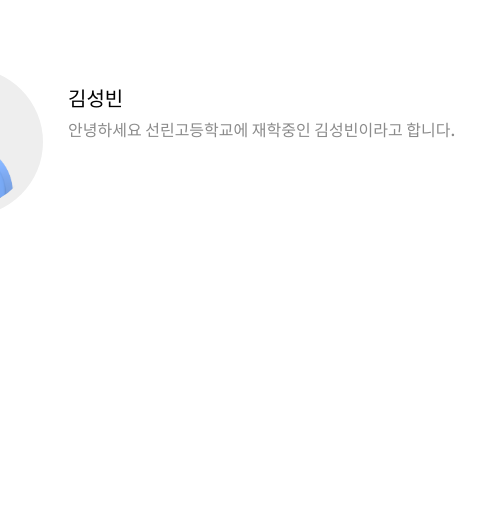
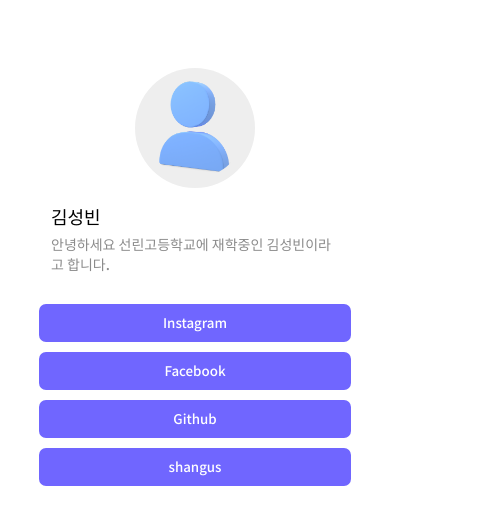
Before and after one commit to PleBea/IntroMe-Front, a Vue app: page /profile in a window 390 px wide. Shown: the top 524 px of the page, 495 px wide, since content can reach past the window. Built offline with nearby package versions, Linux system fonts and the light colour scheme.

Commit message:
update: ProfilePage

```diff
--- a/src/views/ProfilePage.vue
+++ b/src/views/ProfilePage.vue
@@ -1,14 +1,20 @@
 <template>
     <div id="profile-box">
         <div id="description-box">
-            <img src="../assets/user.png" alt="프로필 이미지">
+            <div style="display:flex;align-items:center;flex-direction: column;">
+                <img src="../assets/user.png" alt="프로필 이미지">
+            </div>
             <div id="description-text-box">
                 <p id="profile-name">김성빈</p>
                 <p id="description-text">안녕하세요 선린고등학교에 재학중인 김성빈이라고 합니다.</p>
             </div>
         </div>
-
-        <button class="url_btn">Instagram</button>
+        <div id="profile-btn-box">
+            <button class="url_btn">Instagram</button>
+            <button class="url_btn">Facebook</button>
+            <button class="url_btn">Github</button>
+            <button class="url_btn">shangus</button>
+        </div>
     </div>
 </template>
 
@@ -19,17 +25,47 @@ export default {
 </script>
 
 <style>
+#profile-btn-box {
+    padding-top: 55px;
+    box-sizing: border-box;
+}
+
+.url_btn {
+    width: 100%;
+    height: 38px;
+    margin-bottom: 10px;
+
+    font-family: inherit;
+
+    border-radius: 7px;
+    border: 2px solid var(--main-color1);
+
+    background-color: var(--main-color1);
+    color: white;
+
+    cursor: pointer;
+    outline: none;
+
+    transition: 0.2s;
+}
+
+.url_btn:hover {
+    color: var(--main-color1);
+    background-color: #fff;
+}
+
 #profile-box {
     width: 600px;
+    max-width: 80%;
 
     transform: translate(-50%, 0);
 
     position: absolute;
-    top: 8%;
-    left: 50%;
+        top: 8%;
+        left: 50%;
 }
 
-#profile-box img{
+#profile-box img {
     width: 128px;
     height: 128px;
 
@@ -43,15 +79,47 @@ export default {
 #description-box {
     display: flex;
 }
-#description-box #profile-name {
+
+#profile-name {
     font-size: 20px;
     margin-bottom: 5px;
 }
+
 #description-text {
     color: #8b8b8b;
 }
+
 #description-text-box {
     margin-top: 15px;
     margin-left: 25px;
 }
+
+@media screen and (max-width: 768px) {
+    #description-box {
+        flex-direction: column;
+    }
+
+    #description-text-box{
+        margin-left: 0;
+        padding: 0 12px 0 12px;
+        box-sizing: border-box;
+    }
+
+    #profile-box img{
+        width: 100px;
+        height: 100px;
+    }
+
+    #profile-name {
+        font-size: 18px;
+    }
+
+    #description-text {
+        font-size: 14px;
+    }
+
+    #profile-btn-box {
+        padding-top: 30px;
+    }
+}
 </style>
```
